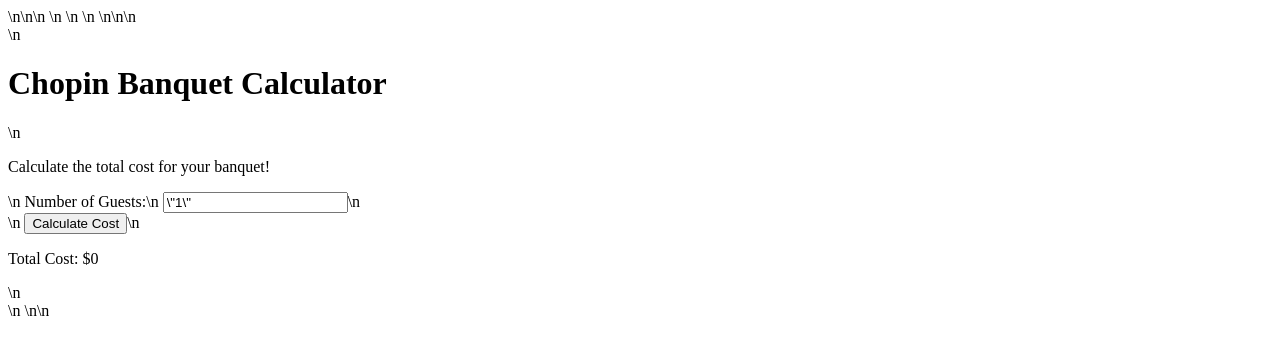
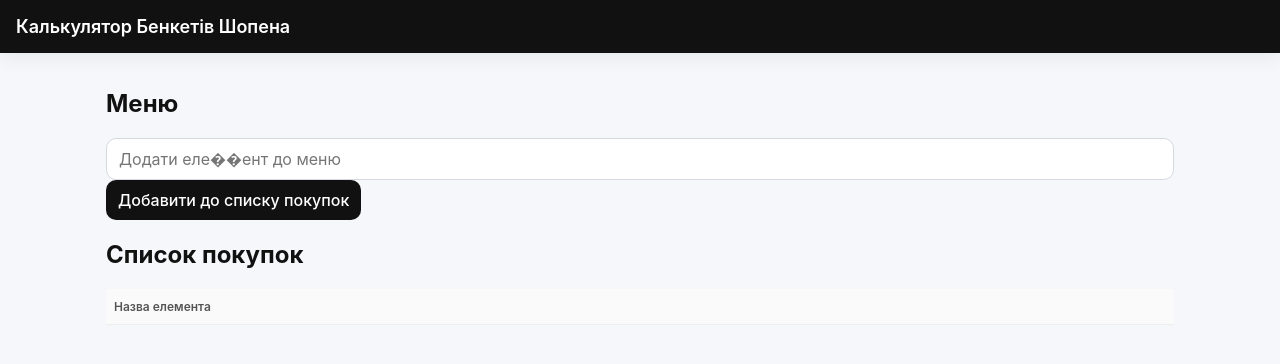
Before and after one commit to tishchenko22-lab/chopin-banquet-calc, a plain HTML site: page index.html in a window 1280 px wide. Drawn offline with Linux system fonts and the light colour scheme.

Commit message:
Replace index.html with full HTML structure for Chopin Banquet Calculator

```diff
--- a/index.html
+++ b/index.html
@@ -1 +1,49 @@
-<!DOCTYPE html>\n<html lang=\"en\">\n<head>\n    <meta charset=\"UTF-8\">\n    <meta name=\"viewport\" content=\"width=device-width, initial-scale=1.0\">\n    <title>Chopin Banquet Calculator</title>\n    <style>\n        body {\n            font-family: Arial, sans-serif;\n            background-color: #f4f4f9;\n            margin: 0;\n            padding: 20px;\n        }\n        h1 {\n            color: #333;\n        }\n        .calculator {\n            background: white;\n            padding: 20px;\n            border-radius: 5px;\n            box-shadow: 0 2px 10px rgba(0,0,0,0.1);\n        }\n    </style>\n</head>\n<body>\n    <div class=\"calculator\">\n        <h1>Chopin Banquet Calculator</h1>\n        <p>Calculate the total cost for your banquet!</p>\n        <label for=\"numGuests\">Number of Guests:</label>\n        <input type=\"number\" id=\"numGuests\" value=\"1\">\n        <br>\n        <button onclick=\"calculateCost()\">Calculate Cost</button>\n        <p id=\"result\">Total Cost: $0</p>\n    </div>\n    <script>\n        function calculateCost() {\n            const numGuests = document.getElementById('numGuests').value;\n            const costPerGuest = 50; // Example cost per guest\n            const totalCost = costPerGuest * numGuests;\n            document.getElementById('result').innerText = `Total Cost: $${totalCost}`;\n        }\n    </script>\n</body>\n</html>
+<!DOCTYPE html>
+<html lang="uk">
+<head>
+    <meta charset="UTF-8">
+    <meta name="viewport" content="width=device-width, initial-scale=1.0">
+    <title>Калькулятор Бенкетів Шопена</title>
+    <link rel="stylesheet" href="styles/main.css">
+    <script>
+        function addToShoppingList(item) {
+            const list = document.getElementById('shopping-list');
+            const listItem = document.createElement('tr');
+            listItem.innerHTML = `<td>${item}</td>`;
+            list.appendChild(listItem);
+        }
+        function onSubmit() {
+            const input = document.getElementById('menu-item');
+            addToShoppingList(input.value);
+            input.value = '';
+        }
+    </script>
+</head>
+<body>
+    <header>
+        <h1>Калькулятор Бенкетів Шопена</h1>
+    </header>
+    <main>
+        <div class="grid-container">
+            <aside class="sidebar-left">
+                <h2>Меню</h2>
+                <input type="text" id="menu-item" placeholder="Додати еле��ент до меню">
+                <button onclick="onSubmit()">Добавити до списку покупок</button>
+            </aside>
+            <section class="content-right">
+                <h2>Список покупок</h2>
+                <table>
+                    <thead>
+                        <tr>
+                            <th>Назва елемента</th>
+                        </tr>
+                    </thead>
+                    <tbody id="shopping-list">
+                        <!-- Список буде заповнений тут -->
+                    </tbody>
+                </table>
+            </section>
+        </div>
+    </main>
+</body>
+</html>
```
